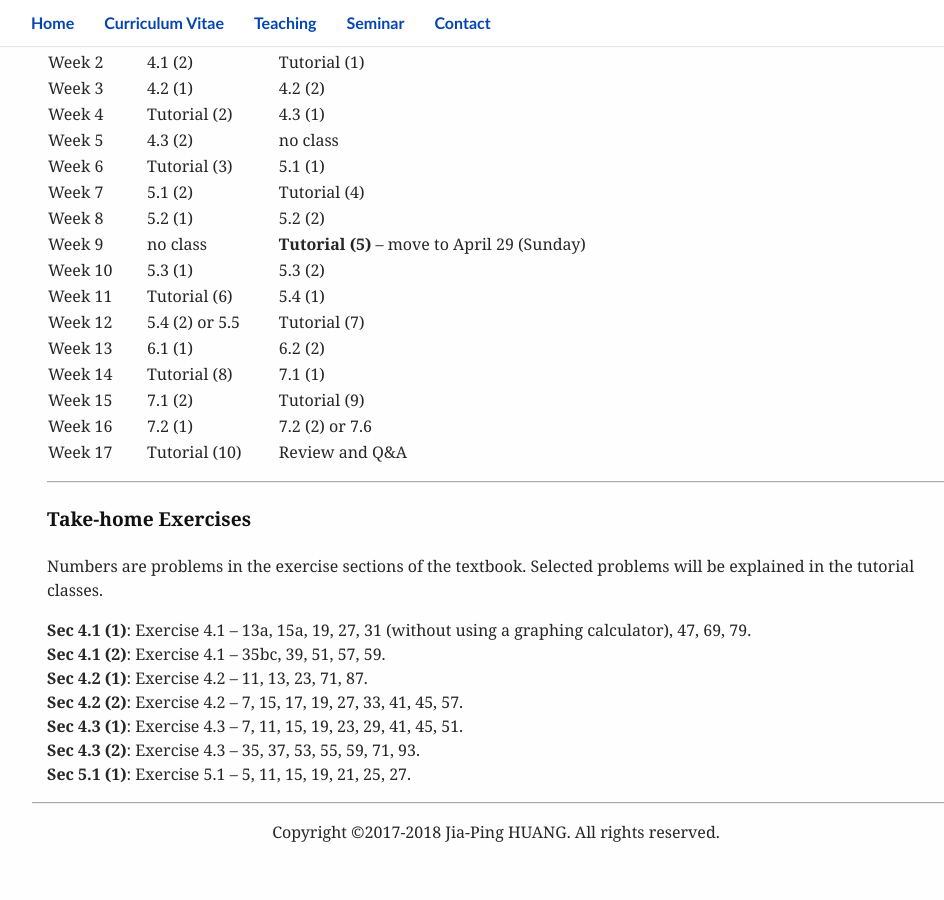
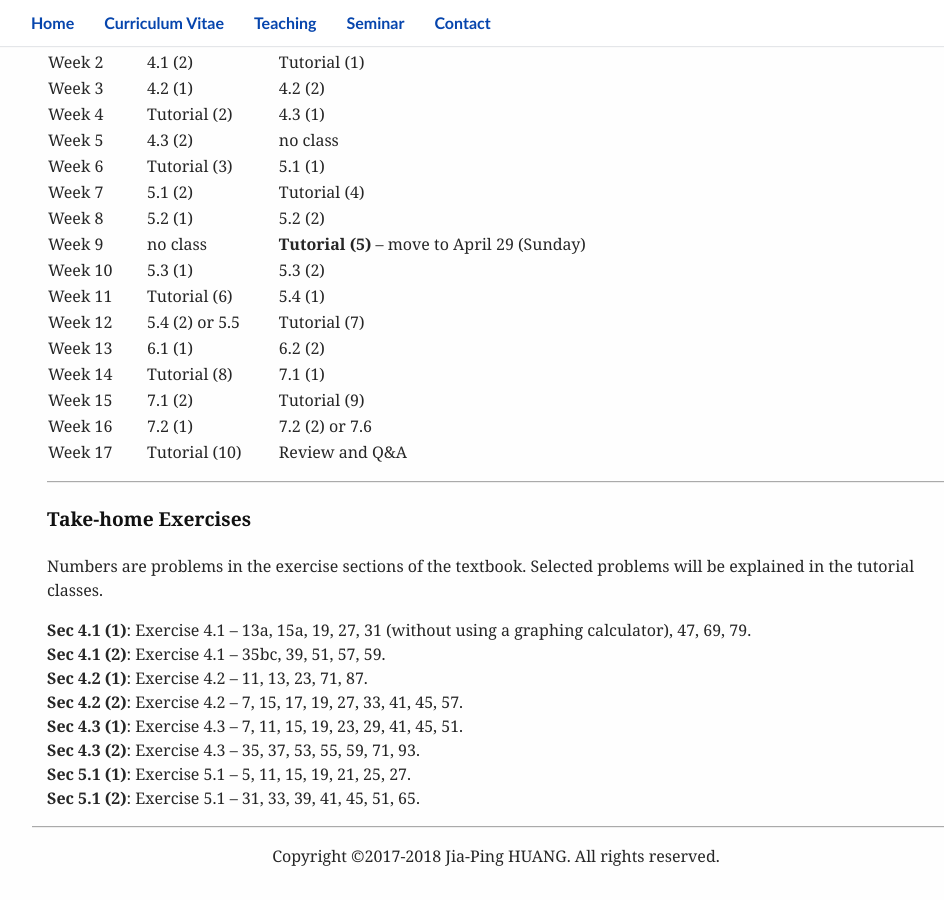
Before and after one commit to huangjp28/huangjp28.github.io, a Jekyll site: the page built from _teaching/03_calculus2.md, in a window 1280 px wide and 900 px high, scrolled down 1378 px. Shown: the whole window, without its empty margins (144-1088 px from the left). Built offline with Jekyll 4.4.1, drawn with Linux system fonts in a browser that asks for light colours; some web fonts are replaced; before the commit the page ends 2254 px from its top, so only the background shows below that.

Commit message:
update 20180416

```diff
--- a/_teaching/03_calculus2.md
+++ b/_teaching/03_calculus2.md
@@ -83,3 +83,4 @@ Numbers are problems in the exercise sections of the textbook. Selected problems
 **Sec 4.3 (1)**: Exercise 4.3 -- 7, 11, 15, 19, 23, 29, 41, 45, 51.
 **Sec 4.3 (2)**: Exercise 4.3 -- 35, 37, 53, 55, 59, 71, 93.
 **Sec 5.1 (1)**: Exercise 5.1 -- 5, 11, 15, 19, 21, 25, 27.
+**Sec 5.1 (2)**: Exercise 5.1 -- 31, 33, 39, 41, 45, 51, 65.
```
